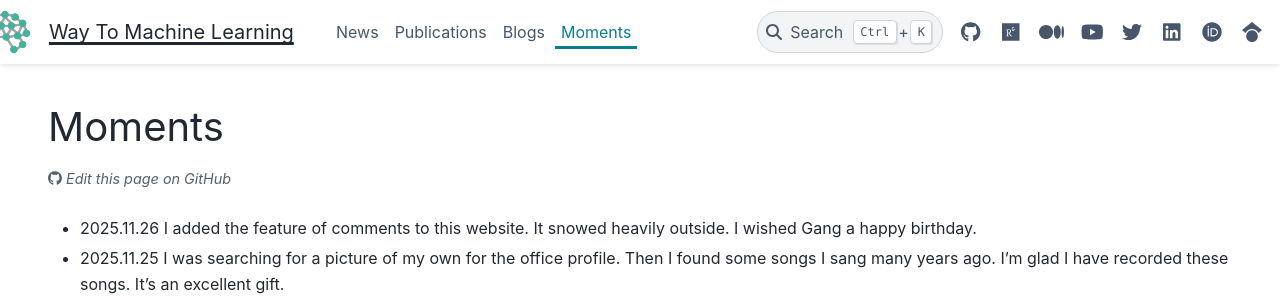
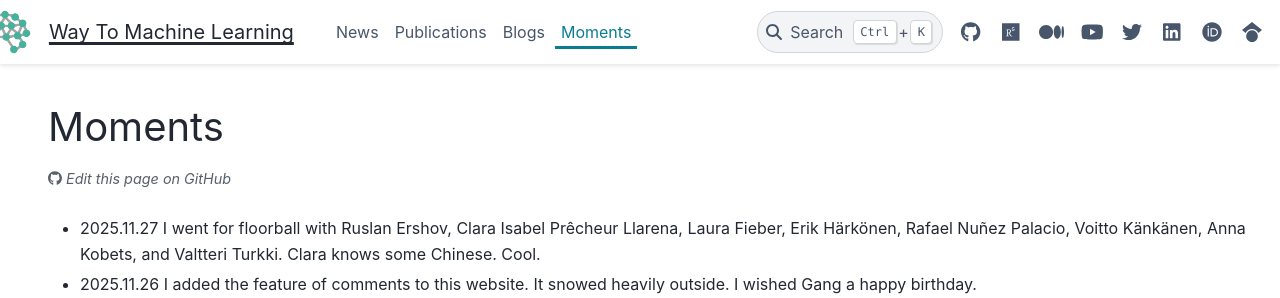
Before and after one commit to way2ml/way2ml.github.io, a Sphinx documentation site: the page built from doc/moments.md, in a window 1280 px wide and 1260 px high, cut to the strip 0-298 px from the top of the window. Built offline with Sphinx 7.4.7 and the PyData theme 0.15.4, drawn with Linux system fonts in a browser that asks for light colours; pages that are not in the unit, such as notebooks, are missing from menus; comment, search, counter and statistics services are not loaded.

Commit message:
Update moments.md

```diff
--- a/doc/moments.md
+++ b/doc/moments.md
@@ -4,6 +4,7 @@ comment: True
 ---
 
 # Moments
+- 2025.11.27 I went for floorball with Ruslan Ershov, Clara Isabel Prêcheur Llarena, Laura Fieber, Erik Härkönen, Rafael Nuñez Palacio, Voitto Känkänen, Anna Kobets, and Valtteri Turkki. Clara knows some Chinese. Cool.
 - 2025.11.26 I added the feature of comments to this website. It snowed heavily outside. I wished Gang a happy birthday.
 - 2025.11.25 I was searching for a picture of my own for the office profile. Then I found some songs I sang many years ago. I'm glad I have recorded these songs. It's an excellent gift.
   <iframe src="//music.163.com/outchain/player?type=4&id=348244114&auto=0&height=300" frameborder="0" marginwidth="0" marginheight="0" width="100%" height="250"> </iframe>
```
